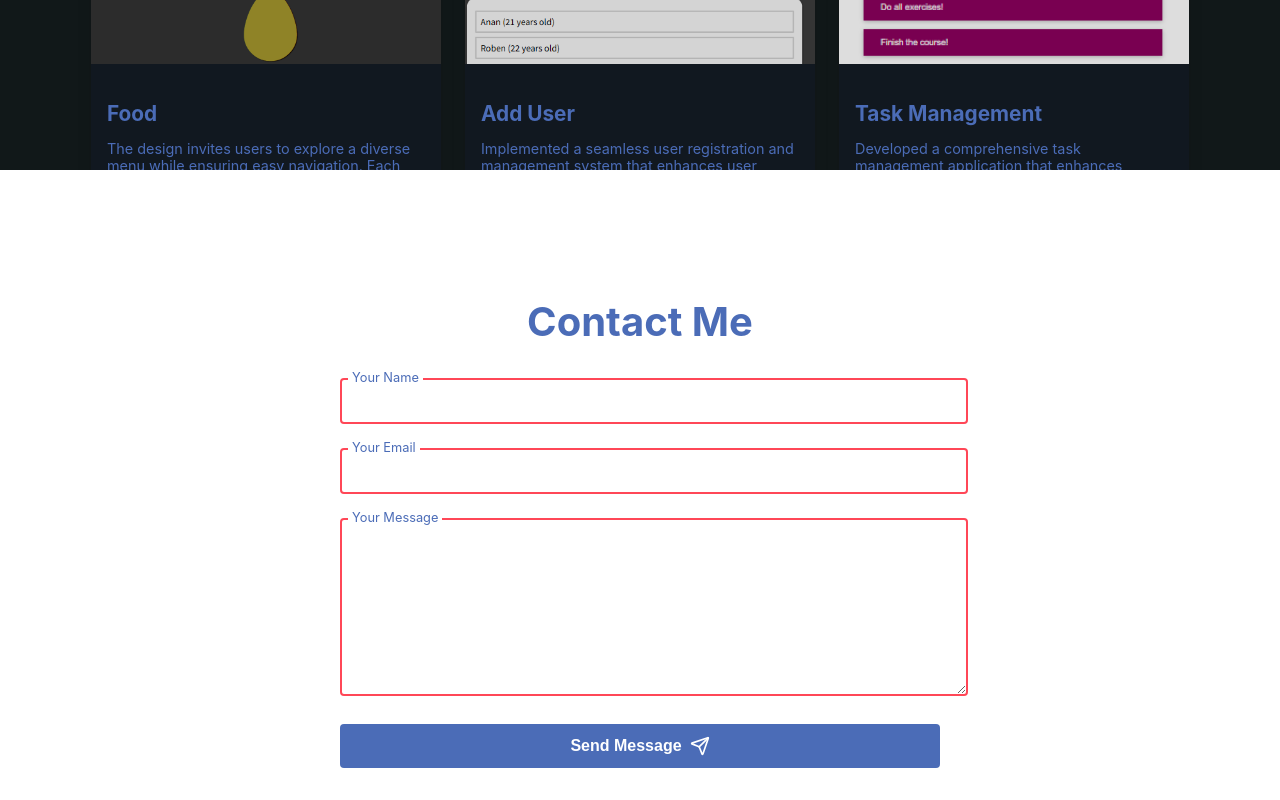
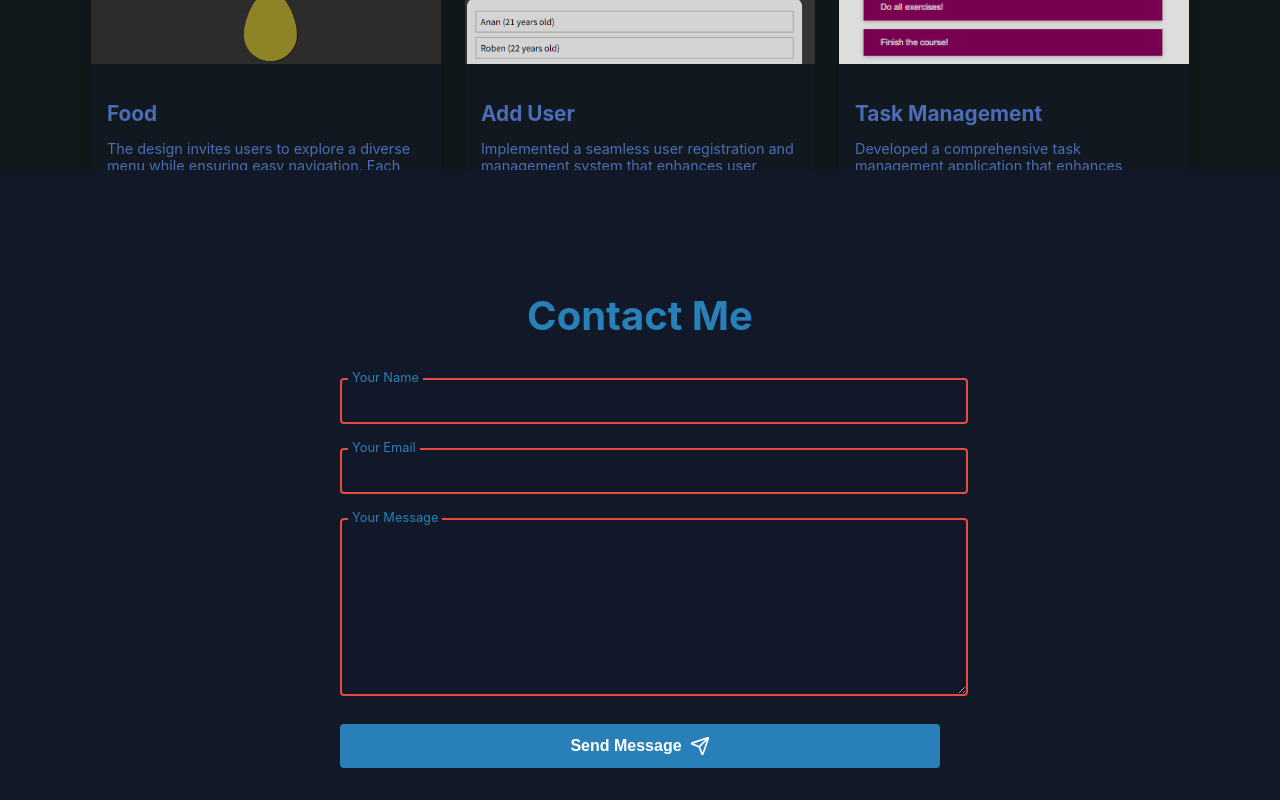
Before and after one commit to AnanSer/Portfolio, a React (Create React App) app: page / in a window 1280 px wide. Shown: the part 3158-3958 px from the top of the page. Built offline with nearby package versions, Linux system fonts and the light colour scheme; a web font is replaced by a local one.

Commit message:
added emailjs integration for form submission and updated ContactForm styles

```diff
--- a/package.json
+++ b/package.json
@@ -14,6 +14,7 @@
     "@testing-library/react": "^13.4.0",
     "@testing-library/user-event": "^13.5.0",
     "ajv": "^8.16.0",
+    "emailjs-com": "^3.2.0",
     "framer-motion": "^11.15.0",
     "lucide-react": "^0.468.0",
     "react": "^18.3.1",
--- a/src/components/Contact-form/ContactForm.js
+++ b/src/components/Contact-form/ContactForm.js
@@ -1,6 +1,7 @@
 import React, { useState } from "react";
 import { Send } from "lucide-react";
 import styles from "./contactForm.module.css";
+import emailjs from "emailjs-com";
 
 const ContactPage = () => {
   const [formState, setFormState] = useState({
@@ -19,10 +20,24 @@ const ContactPage = () => {
 
   const handleSubmit = (e) => {
     e.preventDefault();
-    // Here you would typically send the form data to a server
-    console.log("Form submitted:", formState);
-    // Reset form after submission
-    setFormState({ name: "", email: "", message: "" });
+    emailjs
+      .sendForm(
+        "service_c4f3c67",
+        "template_wftg2cj",
+        e.target,
+        "s1aoHosd6fDt2Wldn"
+      )
+      .then(
+        (result) => {
+          console.log("Form submitted:", result.text);
+          alert("Message sent successfully!");
+          setFormState({ name: "", email: "", message: "" });
+        },
+        (error) => {
+          console.log("Failed to send message:", error.text);
+          alert("Failed to send message. Please try again later.");
+        }
+      );
   };
 
   return (
--- a/src/components/Contact-form/contactForm.module.css
+++ b/src/components/Contact-form/contactForm.module.css
@@ -1,20 +1,35 @@
 .contactPage {
   padding: 100px 2rem 2rem;
-  max-width: 600px;
+  /* max-width: 600px; */
   margin: 0 auto;
+  background-color: #111827;
+  max-width: 100vw;
 }
 
 .title {
   text-align: center;
   font-size: 2.5rem;
   margin-bottom: 2rem;
-  color: #4b6cb7;
+  color: #2980b9; /* Darker shade for better readability */
+  animation: wave 2s infinite;
+}
+
+@keyframes wave {
+  0%,
+  100% {
+    transform: translateY(0);
+  }
+  50% {
+    transform: translateY(-10px);
+  }
 }
 
 .contactForm {
   display: flex;
   flex-direction: column;
   gap: 1.5rem;
+  max-width: 600px;
+  margin: 0 auto;
 }
 
 .inputGroup {
@@ -24,16 +39,19 @@
 .input {
   width: 100%;
   padding: 0.75rem;
-  border: 2px solid #ccc;
+  border: 2px solid #bdc3c7; /* Lighter border color */
   border-radius: 4px;
   font-size: 1rem;
   transition: border-color 0.3s ease, box-shadow 0.3s ease;
+  background-color: #111829;
+  color: #bbb;
 }
 
 .input:focus {
   outline: none;
-  border-color: #4b6cb7;
-  box-shadow: 0 0 0 3px rgba(75, 108, 183, 0.1);
+  border-color: #2980b9; /* Brighter focus color */
+  box-shadow: 0 0 0 3px rgba(41, 128, 185, 0.1);
+  color: #ddd;
 }
 
 .label {
@@ -41,7 +59,7 @@
   left: 0.75rem;
   top: 0.75rem;
   font-size: 1rem;
-  color: #666;
+  color: #7f8c8d; /* Softer label color */
   pointer-events: none;
   transition: all 0.3s ease;
 }
@@ -51,8 +69,8 @@
   top: -0.5rem;
   left: 0.5rem;
   font-size: 0.8rem;
-  color: #4b6cb7;
-  background-color: white;
+  color: #2980b9; /* Brighter label color on focus */
+  background-color: #111827;
   padding: 0 0.25rem;
 }
 
@@ -62,7 +80,7 @@ textarea.input {
 }
 
 .submitButton {
-  background-color: #4b6cb7;
+  background-color: #2980b9; /* Brighter button color */
   color: white;
   border: none;
   padding: 0.75rem 1.5rem;
@@ -80,7 +98,7 @@ textarea.input {
 }
 
 .submitButton:hover {
-  background-color: #3a5a9f;
+  background-color: #1f618d; /* Darker shade on hover */
   transform: translateY(-2px);
 }
 
@@ -135,7 +153,7 @@ textarea.input {
 }
 
 .input:invalid:not(:placeholder-shown) {
-  border-color: #ff4757;
+  border-color: #e74c3c; /* Brighter invalid color */
   animation: shake 0.3s ease-in-out;
 }
 
```
Also changed, not shown: 1 other file (tests, documents, lock files or other folders).
